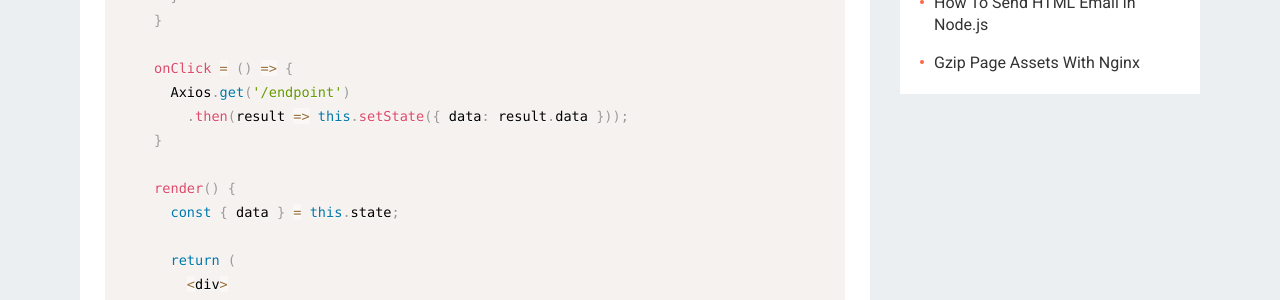
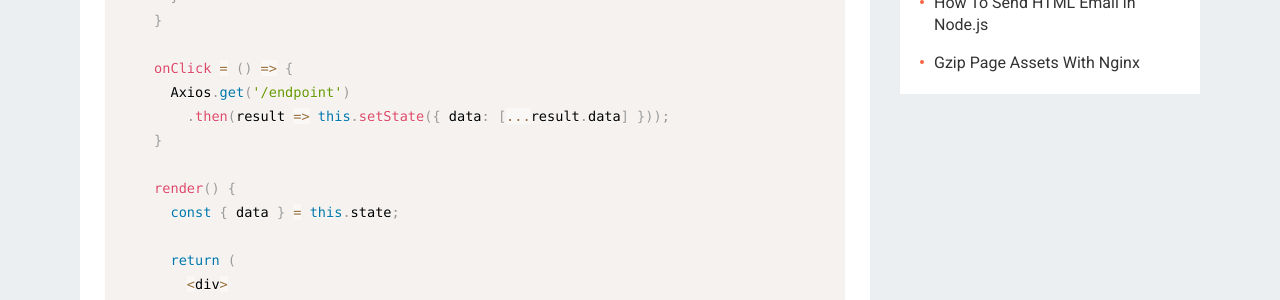
Before and after one commit to stvmlbrn/stvmlbrn.github.io, a Jekyll site: the page built from _posts/2017-10-14-display-loading-indicator-in-react-during-ajax-requests.md, in a window 1280 px wide and 900 px high, scrolled down 722 px. Shown: the part 152-452 px from the top of the window. Built offline with Jekyll 4.4.1, drawn with Linux system fonts in a browser that asks for light colours; comment, search, counter and statistics services are not loaded.

Commit message:
update content

```diff
--- a/_posts/2017-10-14-display-loading-indicator-in-react-during-ajax-requests.md
+++ b/_posts/2017-10-14-display-loading-indicator-in-react-during-ajax-requests.md
@@ -36,7 +36,7 @@
 
       onClick = () => {
         Axios.get('/endpoint')
-          .then(result => this.setState({ data: result.data }));
+          .then(result => this.setState({ data: [...result.data] }));
       }
 
       render() {
@@ -97,9 +97,9 @@
 
 Now let's begin to integrate this component into the parent component that we created earlier. There are a few things we'll do to be able to display the loading indicator to the user when an ajax request is running:
 
-  * import the LoadingSpinner component
-  * maintain a state-level variable to indicate when an ajax request is running
-  * conditionally render the LoadingSpinner component based on the value of the variable in the previous step
+- import the LoadingSpinner component
+- maintain a state-level variable to indicate when an ajax request is running
+- conditionally render the LoadingSpinner component based on the value of the variable in the previous step
 
 Let's put all this together:
 
@@ -132,7 +132,7 @@
           Axios.get('/endpoint')
             .then(result => this.setState({
               loading: false,
-              data: result.data,
+              data: [...result.data],
             }));
         });
       }
```
